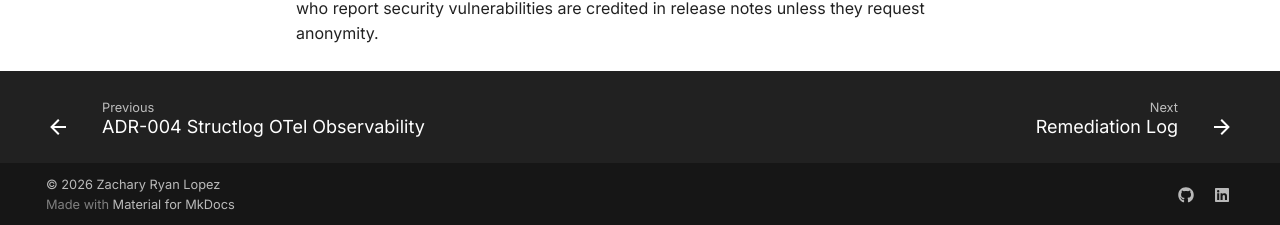
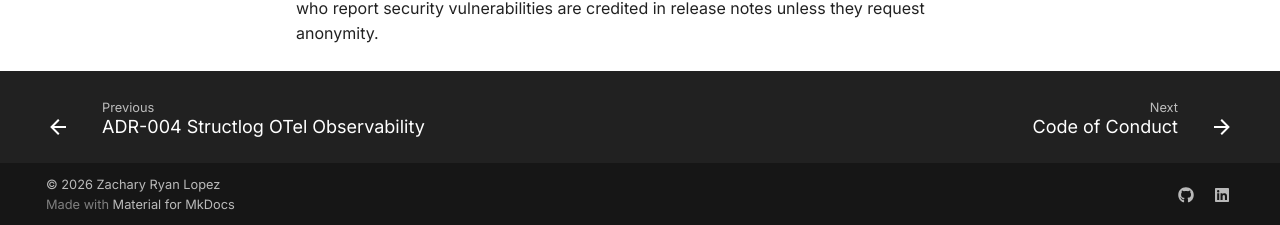
Before and after one commit to zrlopez/ml-incident-response-playbook, an MkDocs documentation site: the page built from docs/CONTRIBUTING.md, in a window 1280 px wide and 900 px high, scrolled down 4389 px. Shown: the part 672-897 px from the top of the window. Built offline with MkDocs 1.6.1 and Material for MkDocs 9.7.7, drawn with Linux system fonts in a browser that asks for light colours; comment, search, counter and statistics services are not loaded; the version menu is left out.

Commit message:
fix(docs): remove dead monitoring/metrics nav entry; symlink CODE_OF_CONDUCT into docs/
- docs/monitoring/metrics.md was deleted in b9489a6 but the mkdocs.yml
  nav entry was re-added in 912e6cd — dead reference causing strict-mode
  build failure
- CODE_OF_CONDUCT.md lives at repo root per GitHub community health
  convention; add docs/CODE_OF_CONDUCT.md as a symlink (../CODE_OF_CONDUCT.md)
  so MkDocs can resolve it without duplicating the file

Fixes docs CI strict-mode warnings

```diff
--- /dev/null
+++ b/docs/CODE_OF_CONDUCT.md
@@ -0,0 +1 @@
+../CODE_OF_CONDUCT.md
--- a/mkdocs.yml
+++ b/mkdocs.yml
@@ -89,7 +89,6 @@
   - Monitoring & Observability:
     - Overview: monitoring.md
     - Metrics: metrics.md
-    - Extended Metrics: monitoring/metrics.md
   - Governance:
     - Overview: governance.md
     - Governance Exception Register: policies/governance-exception-register.md
```
